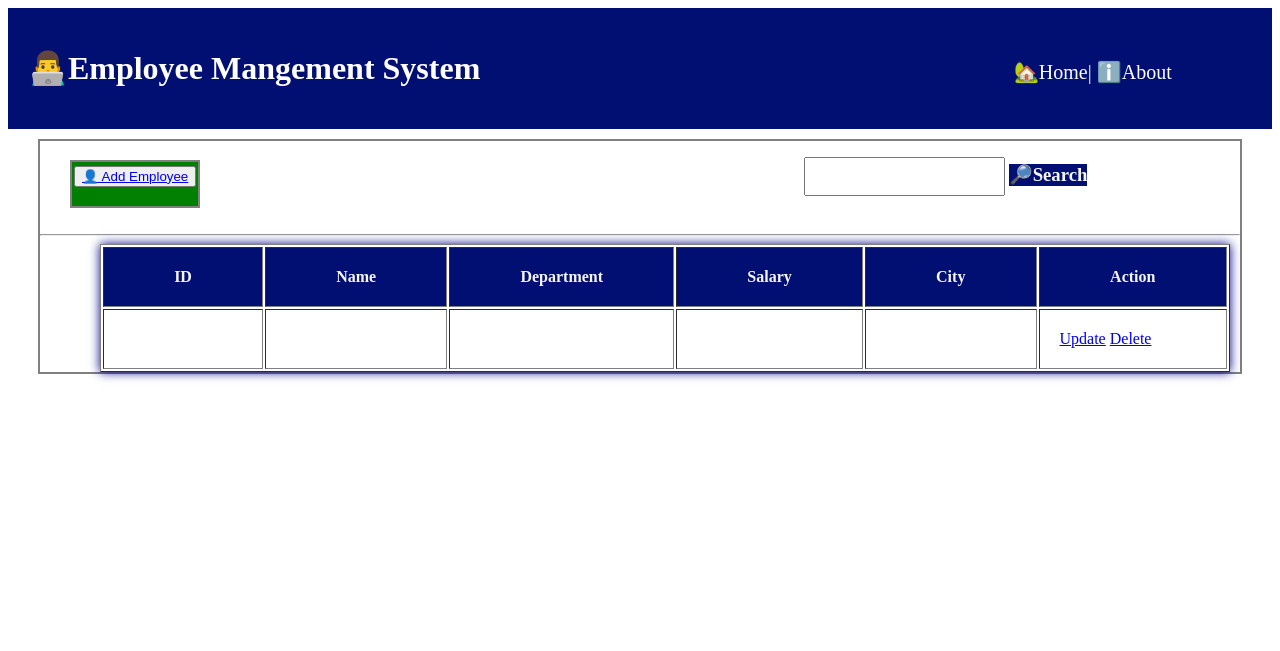
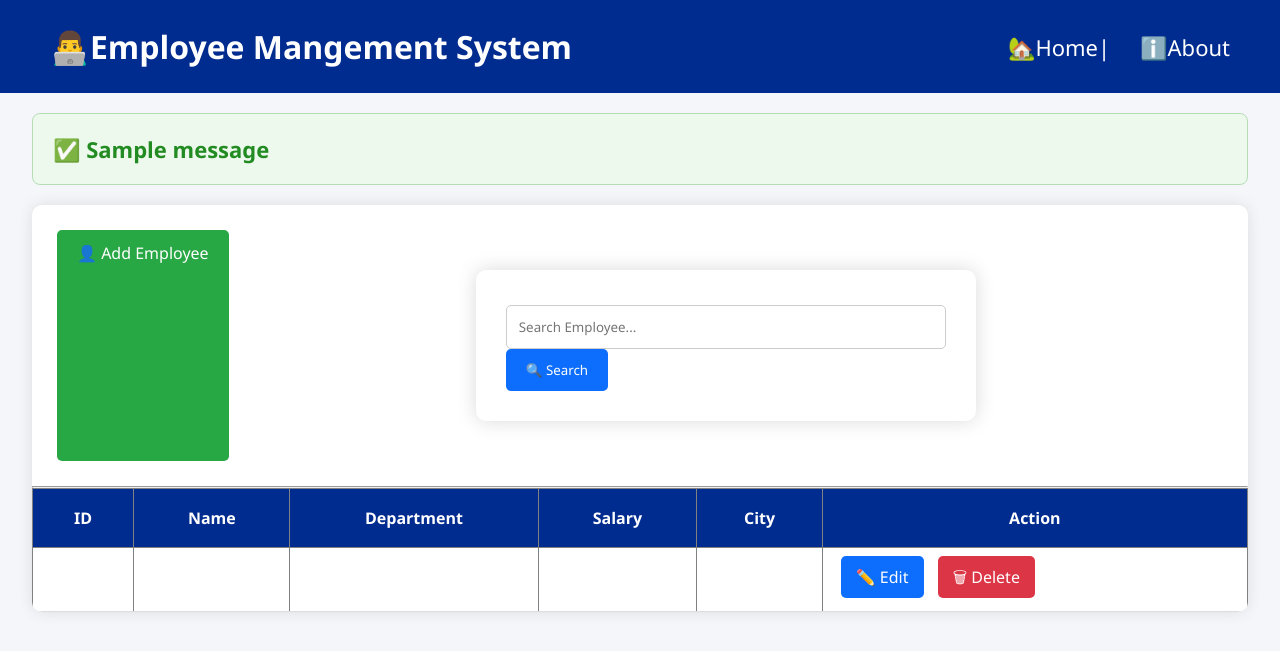
Before and after one commit to AJITHRAJA8/Employee-Mangement-System, a Flask app: page / in a window 1280 px wide. Shown: the top 651 px of the page. Run offline with Flask 3, Linux system fonts and the light colour scheme; tables that the repository leaves empty or names only in its code hold one stand-in row (values such as "Sample post"); one stand-in notice (Sample message) is shown.

Commit message:
work on search botton

```diff
--- a/app.py
+++ b/app.py
@@ -1,4 +1,4 @@
-from flask import Flask,render_template,url_for,request,redirect
+from flask import Flask,render_template,url_for,request,redirect,flash
 import mysql.connector
 
 app=Flask(__name__)
@@ -7,7 +7,7 @@
 con=mysql.connector.connect(
     host="localhost",
     user="root",
-    password="your_pass",
+    password="@Ajith@9751",
     database='crud'
 )
 if con.is_connected:
@@ -36,6 +36,7 @@
         value=(name,department,salary,city)
         res.execute(sql,value)
         con.commit()
+        flash("Employee Added")
         return redirect(url_for('home'))
     return render_template('add.html')
 
@@ -52,6 +53,7 @@
        value=(name,department,salary,city,id)
        res.execute(sql,value)
        con.commit()
+       flash("Employee Updated")
        return redirect(url_for('home'))
 
     res=con.cursor(dictionary=True)
@@ -69,8 +71,21 @@
     value=(id,)
     res.execute(sql,value)
     con.commit()
+    flash("Employee Deleted")
     return redirect(url_for('home'))
+
+#search by Employee Names
+@app.route('/search',methods=['GET','POST'])
+def search():
+    keyword=request.args.get('search')
+    res=con.cursor(dictionary=True)
+    sql='select * from employee where name like %s'
+    value=('%'+keyword+'%',)
+    res.execute(sql,value)
+    result=res.fetchall()
+    return render_template('home.html',datas=result)
 
 
 if(__name__=="__main__"):
+    app.secret_key="ajith@123"
     app.run(debug=True,port=9000)
--- a/static/style.css
+++ b/static/style.css
@@ -1,76 +1,149 @@
+*{
+    margin:0;
+    padding:0;
+    box-sizing:border-box;
+    font-family:'Segoe UI',sans-serif;
+}
+
+body{
+    background:#f4f6f9;
+}
 
 .nav{
-    background-color:rgb(2, 15, 114);
+    background:#002b8f;
     color:white;
+    padding:25px 50px;
+    display:flex;
+    justify-content:space-between;
+    align-items:center;
+}
+
+.nav ul{
+    list-style:none;
+    display:flex;
+    gap:30px;
+    font-size:22px;
+}
+
+.nav li{
+    cursor:pointer;
+}
+
+.flash-success{
+    width:95%;
+    margin:20px auto;
     padding:20px;
+    border:1px solid #b5ddb5;
+    background:#edf9ed;
+    color:#228b22;
+    border-radius:8px;
+    font-size:22px;
+    font-weight:bold;
 }
-h1,ul,li{
+
+.box{
+    width:95%;
+    margin:20px auto;
+    background:white;
+    border-radius:10px;
+    box-shadow:0 0 15px rgba(0,0,0,.1);
+    overflow:hidden;
+}
+.top-bar{
+    display:flex;
+    justify-content:space-between;
+    padding:25px;
+}
+
+.add-btn{
+    background:#28a745;
+    color:white;
+    text-decoration:none;
+    padding:12px 20px;
+    border-radius:5px;
     display:inline-block;
 }
-ul{
-    margin-left:40%;
-    font-size:20px;
+
+.search-input{
+    padding:12px;
+    width:300px;
+    border:1px solid #ccc;
+    border-radius:5px;
 }
-li:hover{
-    color:grey;
+
+.search-btn{
+    background:#0d6efd;
+    color:white;
+    border:none;
+    padding:12px 20px;
+    border-radius:5px;
+}
+table{
+    width:100%;
+    border-collapse:collapse;
+}
+
+th{
+    background:#002b8f;
+    color:white;
+    padding:18px;
+}
+
+td{
+    padding:18px;
+    border-bottom:1px solid #ddd;
+}
+
+tr:hover{
+    background:#f7f7f7;
+}
+.edit-btn{
+    background:#0d6efd;
+    color:white;
+    text-decoration:none;
+    padding:10px 15px;
+    border-radius:5px;
+}
+
+.delete-btn{
+    background:#dc3545;
+    color:white;
+    text-decoration:none;
+    padding:10px 15px;
+    border-radius:5px;
+    margin-left:10px;
+}
+form{
+    width:500px;
+    margin:40px auto;
+    background:white;
+    padding:30px;
+    border-radius:10px;
+    box-shadow:0 0 20px rgba(0,0,0,.15);
+}
+
+form label{
+    display:block;
+    margin-top:15px;
+    font-weight:bold;
+}
+
+form input[type=text],
+form input[type=number]{
+    width:100%;
+    padding:12px;
+    margin-top:5px;
+    border:1px solid #ccc;
+    border-radius:5px;
+}
+
+form input[type=submit]{
+    width:100%;
+    margin-top:20px;
+    background:#28a745;
+    color:white;
+    border:none;
+    padding:12px;
+    border-radius:5px;
     cursor:pointer;
 }
-.box{
-    border-color:grey;
-    border-style: solid;
-    border-width: 2px;
-    margin-top:10px;
-    margin-left:30px;
-    margin-right:30px;
-}
-.one{
-    border-color:grey;
-    border-style:solid;
-    border-width:2px;
-    display:inline-block;
-    margin-left:30px;
-    background-color:green;
-    height:40px;
-    padding:2px;
-}
-button:hover{
-    background-color:greenyellow;
-}
-.two{
-    display:inline-block;
-    margin-left:50%;
-    padding:10px;
-}
-.search{
-    display:inline-block;
-    background-color:rgb(2, 15, 114);
-    color:whitesmoke;
-}
-.row{
-    margin-left:5%;
-    margin-right:10px;
-    box-shadow: 0 0 10px darkblue;
-}
-th{
-    background-color:rgb(2, 15, 114);
-    color:whitesmoke;
-    padding:20px;
-    width:5%;
-}
-td{
-    padding:20px;
-}
-form{
-    width:400px;
-    margin:30px auto;
-    background-color: white;
-    padding:25px;
-    border-radius: 10px;
-    box-shadow:0 0  20px darkblue;
-}
-
-label{
-    display:block;
-    margin-top:10px;
-    font-weight:bold;
-}
--- a/templates/home.html
+++ b/templates/home.html
@@ -12,14 +12,33 @@
                 <li> ℹ️About</li>
             </ul>
         </div>
+        {% with messages = get_flashed_messages() %}
+            {% if messages %}
+                {% for message in messages %}
+                    <div class="flash-success">
+                        ✅ {{message}}
+                    </div>
+                {% endfor %}
+            {% endif %}
+        {% endwith %}
         <div class="box">
-            <h3 class="one">
-                <button>
-                    <a href="{{url_for('add')}}">👤 Add Employee</a>
-                </button>
-            </h3>
-            <input class="two" type="search">
-            <h3 class="search">🔎Search</h3>
+            <div class="top-bar">
+                <a class="add-btn" href="{{url_for('add')}}">
+                    👤 Add Employee
+                </a>
+                <form action="/search" method="GET">
+                    <input
+                    type="text"
+                    name="search"
+                    placeholder="Search Employee..."
+                    class="search-input">
+
+                    <button class="search-btn">
+                        🔍 Search
+                    </button>
+                 </form>
+
+            </div>
             <hr>
             <table class="row" border="1">
                 <tr>
@@ -37,8 +56,9 @@
                     <td>{{data.Department}}</td>
                     <td>{{data.Salary}}</td>
                     <td>{{data.City}}</td>
-                    <td><a href="{{url_for('update',id=data.ID)}}">Update</a>
-                    <a href="{{url_for('delete',id=data.ID)}}">Delete</a>
+                    <td>
+                        <a class="edit-btn" href="{{url_for('update',id=data.ID)}}">✏️ Edit</a>
+                        <a class="delete-btn" href="{{url_for('delete',id=data.ID)}}">🗑 Delete</a>
                     </td>
                 </tr>
                 {% endfor %}
```
